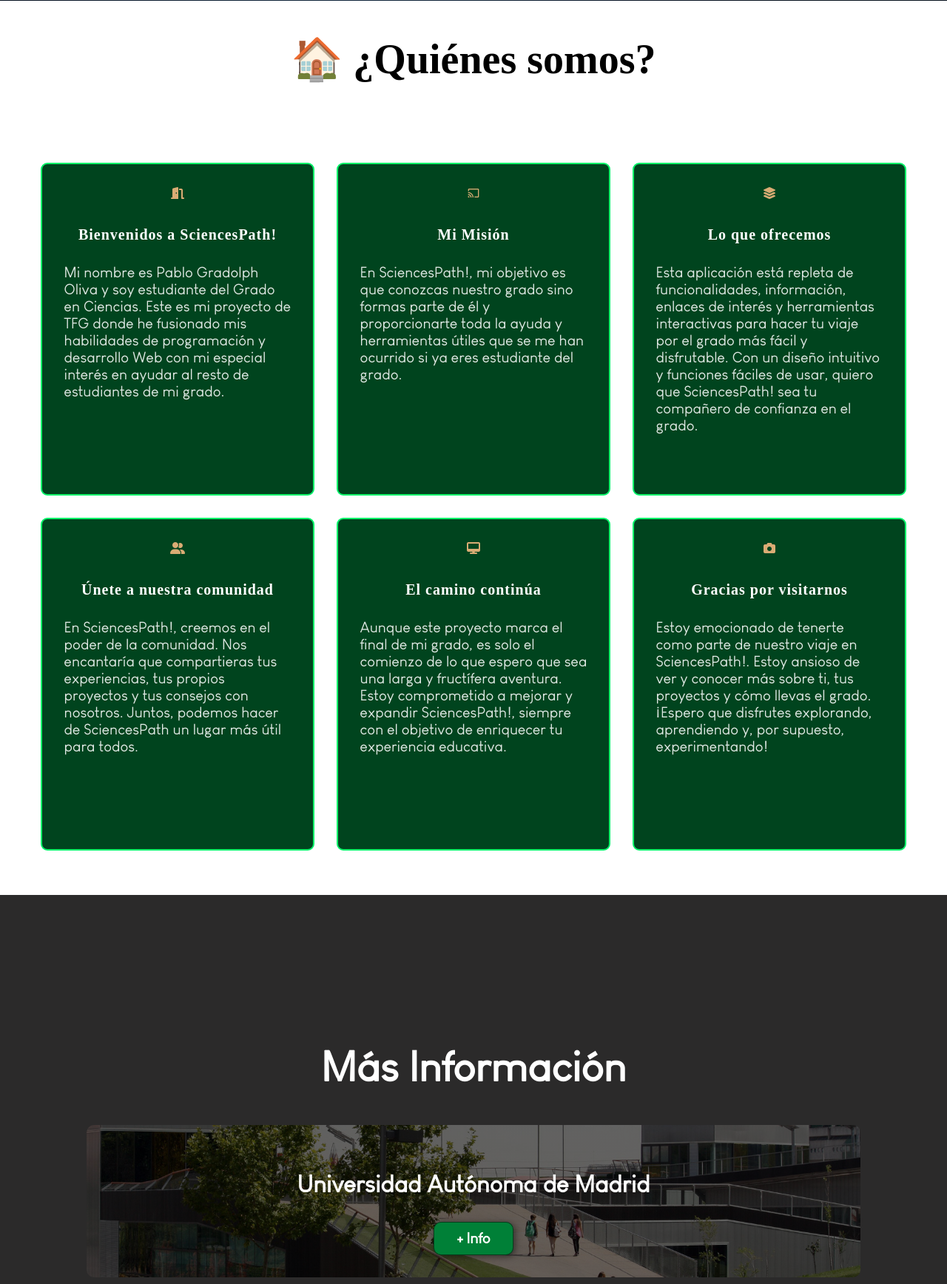
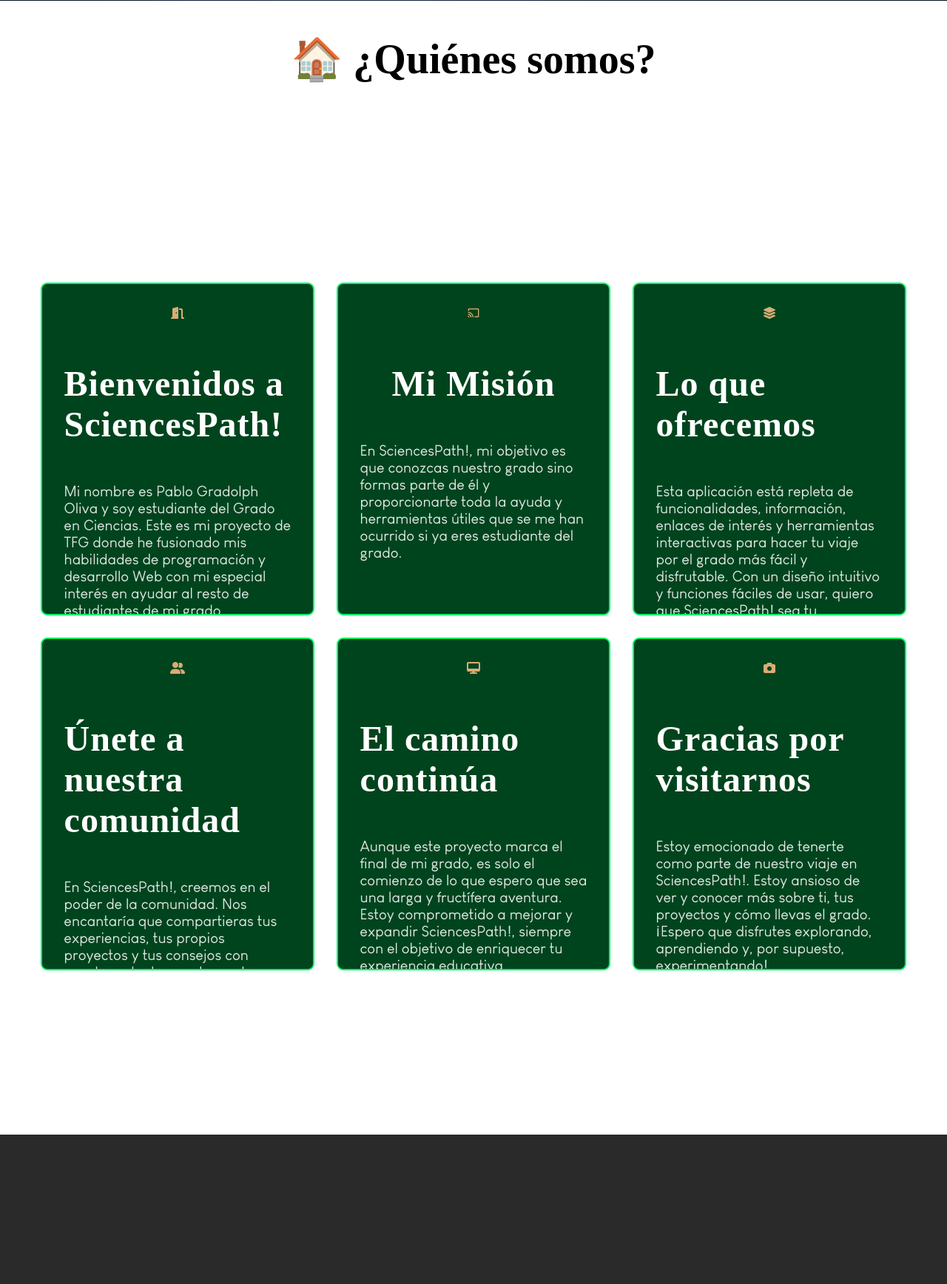
Before and after one commit to PabloGradolph/SciencesPath, a Django app: page / in a window 1280 px wide. Shown: the part 849-2585 px from the top of the page at 74% size. Run offline with Django 4.2, Linux system fonts and the light colour scheme; parts of the project's set-up code (start-up, migrations or seed data) failed here and were passed over; some libraries are stand-ins or nearby versions; some web fonts are replaced.

Commit message:
styles.css updated

```diff
--- a/static/css/styles.css
+++ b/static/css/styles.css
@@ -479,6 +479,19 @@
         font-size: 1.5em;
     }
 
+    #about .container {
+        padding: 170px 5em;
+    }
+
+    #about h2 {
+        font-size: 3em;
+    }
+
+    #about .about {
+        display: flex;
+        justify-content: center;
+    }
+
     #history:hover::before,
     #mission:hover::before {
         opacity: 0;
```
